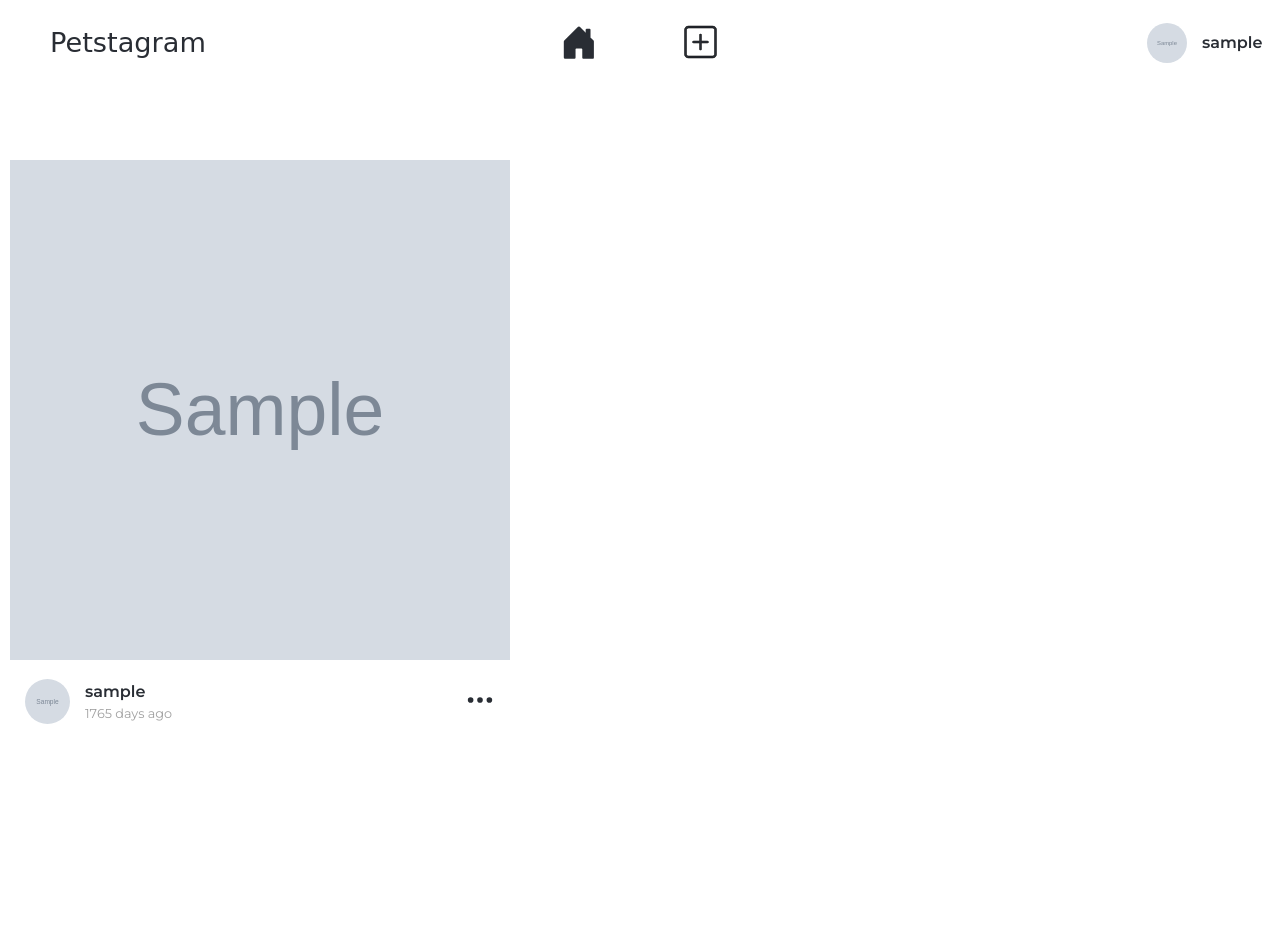
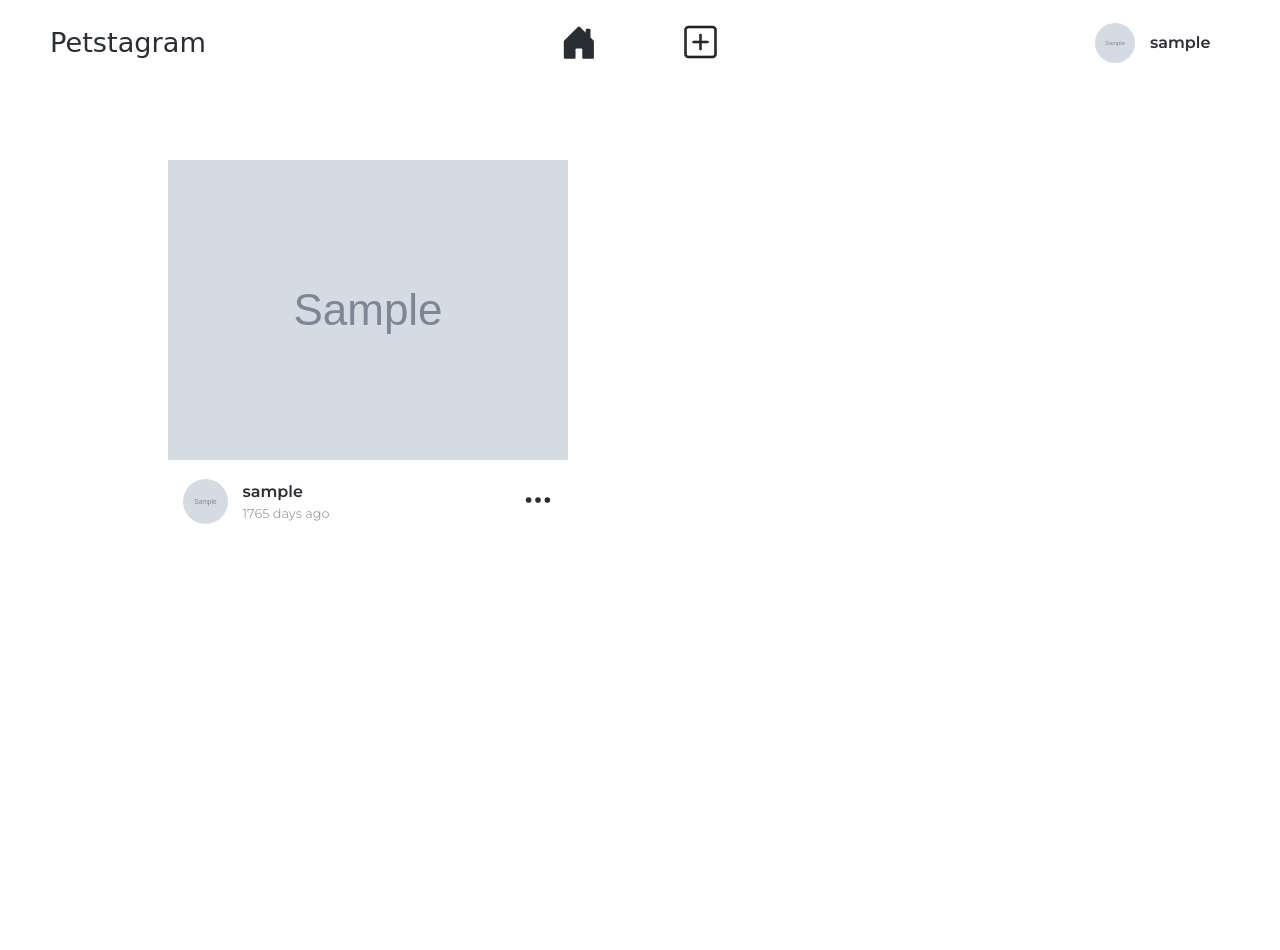
Before and after one commit to juangilfons/petstagram, a Django app: page / in a window 1280 px wide. Run offline with Django 5.2, Linux system fonts and the light colour scheme; a user stored in the database is signed in; tables that the repository leaves empty hold one stand-in row (values such as "Sample post"); grey boxes marked "Sample" are stand-in pictures; some web fonts are replaced.

Commit message:
Added responsiveness to navbar and home page

```diff
--- a/posts/static/posts/style.css
+++ b/posts/static/posts/style.css
@@ -5,7 +5,8 @@ main {
 }
 
 #posts {
-    width: 1600px;
+    width: 100%;
+    max-width: 1600px;
     list-style-type: none;
     display: grid;
     grid-template-columns: repeat(3, 1fr);
@@ -15,8 +16,10 @@ main {
 }
 
 #posts .post-image {
-    height: 500px;
-    width: 500px;
+    height: 100%;
+    width: 100%;
+    max-width: 500px;
+    max-height: 500px;
     object-fit: cover;
 }
 
@@ -55,3 +58,16 @@ main {
     height: 45px;
     width: 45px;
 }
+
+@media (max-width: 1700px) {
+    #posts {
+        grid-template-columns: repeat(2, 1fr);
+        max-width: 1100px;
+    }
+}
+
+@media (max-width: 1200px) {
+    #posts {
+        grid-template-columns: 1fr;
+    }
+}
--- a/static/styles.css
+++ b/static/styles.css
@@ -118,6 +118,7 @@ main {
     position: relative;
     display: inline-block;
     margin: 0;
+    width: 150px;
 }
 
 #navbar .dropdown-content {
@@ -149,3 +150,9 @@ main {
 #navbar .dropdown-content a:hover {
     background-color: #f1f1f1;
 }
+
+@media (max-width: 850px) {
+    #navbar .logo {
+        display: none;
+    }
+}
```
